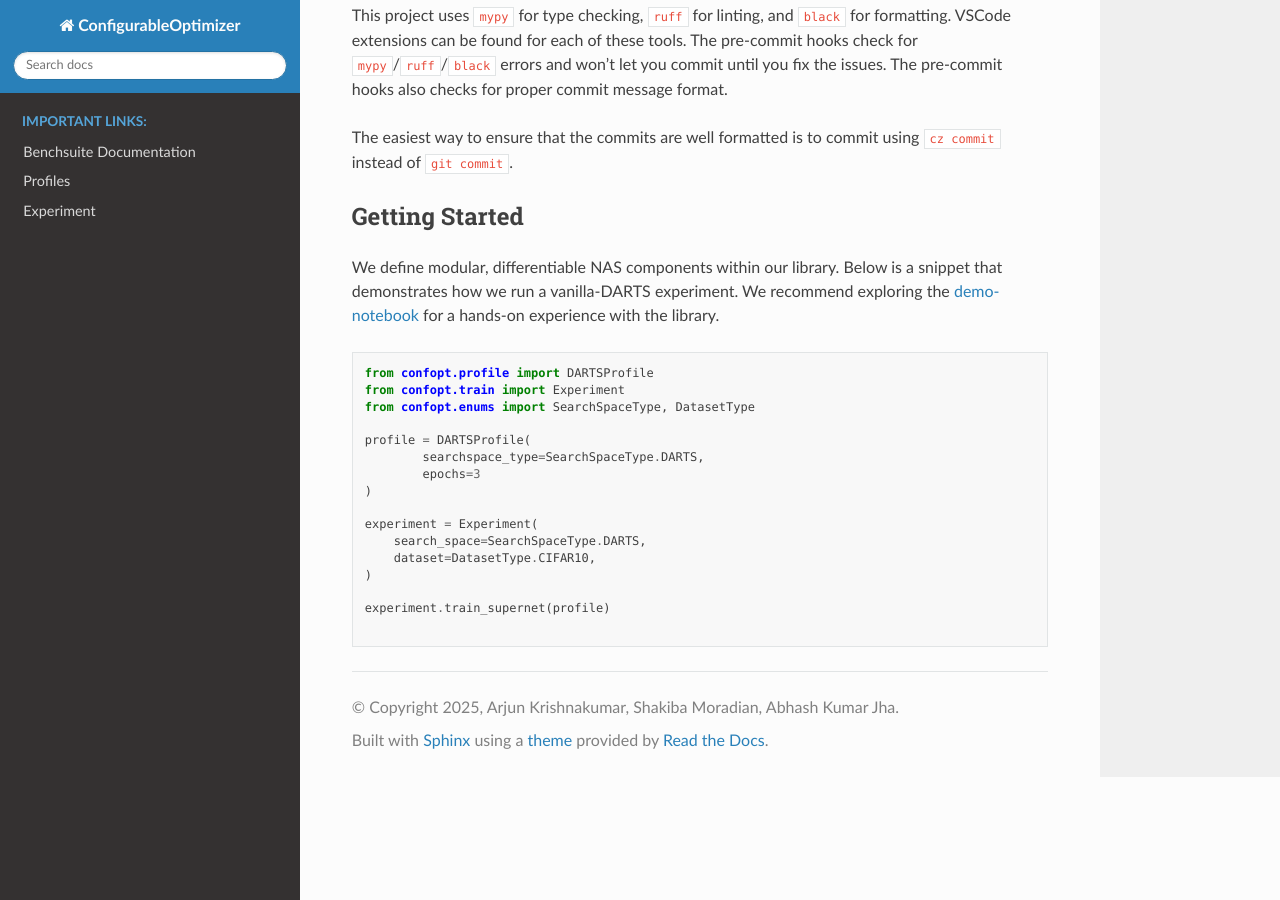
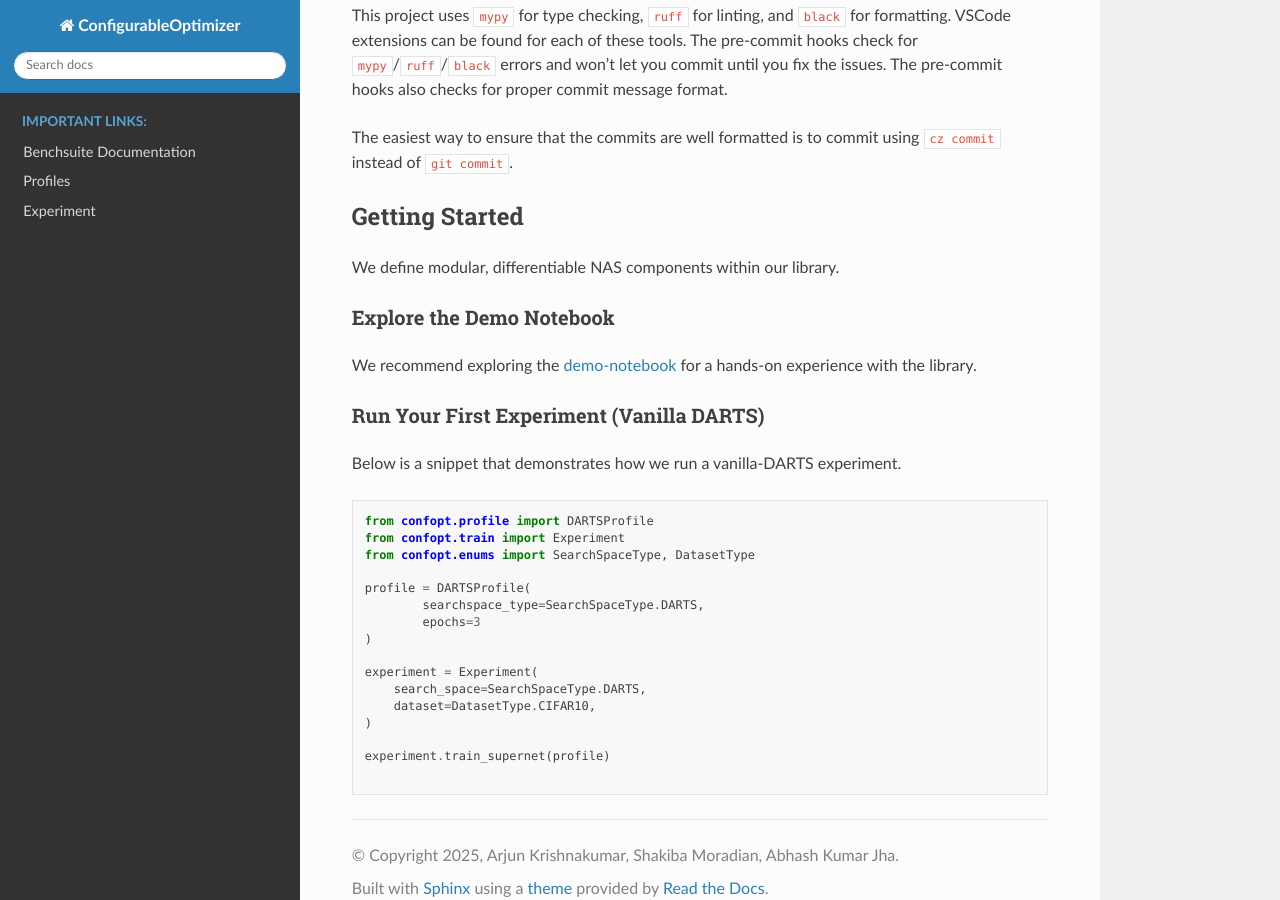
Before and after one commit to shakibamrd/ConfigurableOptimizer, a Sphinx documentation site: the page built from docs/source/README.md, in a window 1280 px wide and 900 px high, scrolled down 1256 px. Built offline with Sphinx 7.4.7 and the Read the Docs theme 3.1.0, drawn with Linux system fonts in a browser that asks for light colours.

Commit message:
docs(README.md): reformat demo notebook for ConfigurableOptimizer

````diff
--- a/docs/source/README.md
+++ b/docs/source/README.md
@@ -40,7 +40,14 @@ The easiest way to ensure that the commits are well formatted is to commit using
 
 ## Getting Started
 
-We define modular, differentiable NAS components within our library. Below is a snippet that demonstrates how we run a vanilla-DARTS experiment. We recommend exploring the [demo-notebook](../../examples/notebooks/demo_notebook.ipynb) for a hands-on experience with the library.
+We define modular, differentiable NAS components within our library.
+
+#### Explore the Demo Notebook
+
+We recommend exploring the [demo-notebook](../../examples/notebooks/demo_notebook.ipynb) for a hands-on experience with the library.
+
+#### Run Your First Experiment (Vanilla DARTS)
+Below is a snippet that demonstrates how we run a vanilla-DARTS experiment.
 
 
 ```python
````
